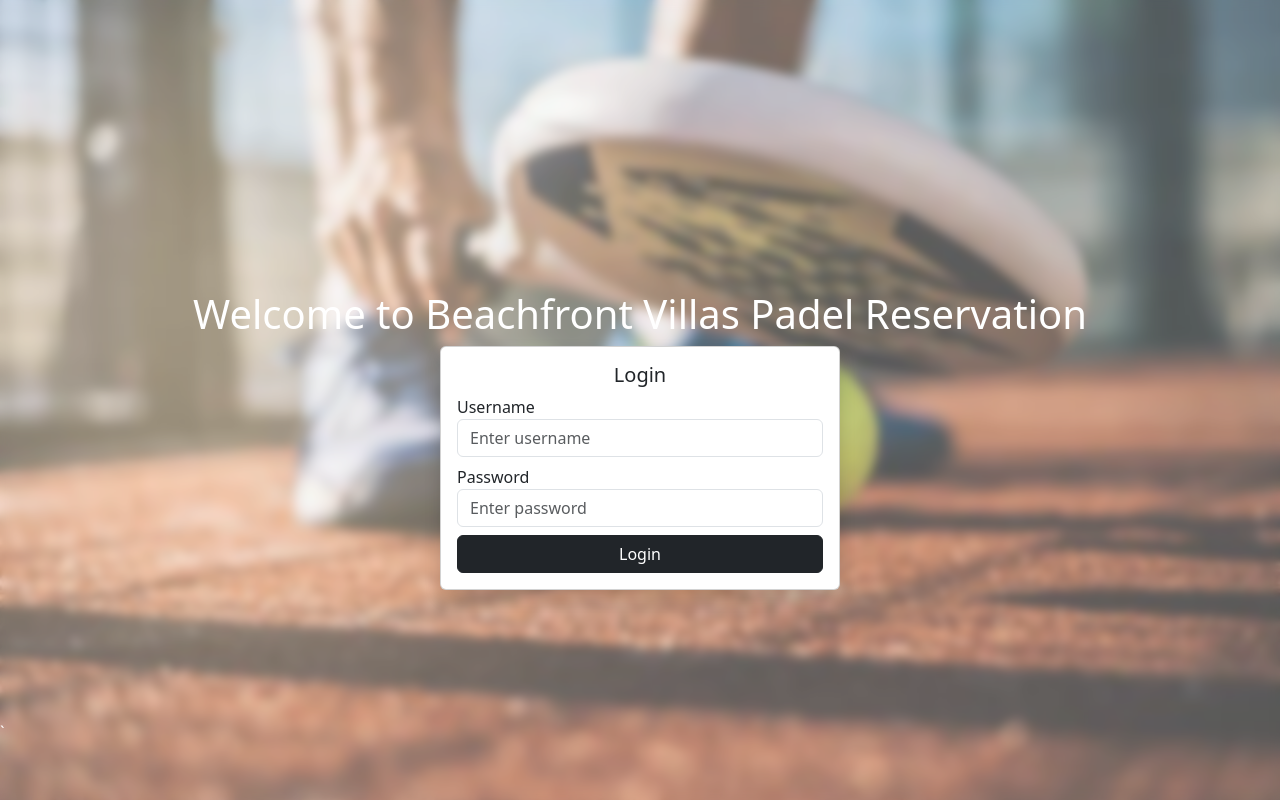
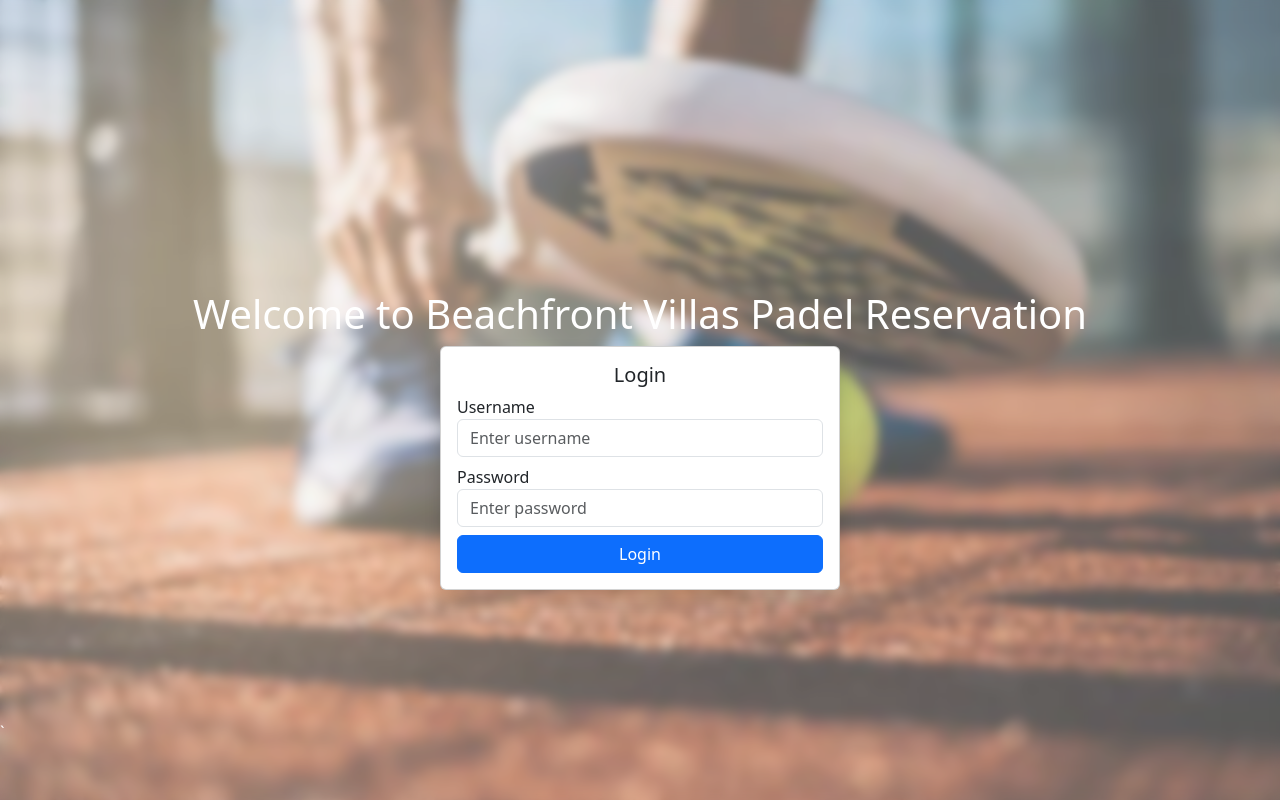
Before and after one commit to nabilhesham/beachfront_villas_padel_reservation, a Django app: page /login/ in a window 1280 px wide. Run offline with Django 5.2, Linux system fonts and the light colour scheme; parts of the project's set-up code (start-up, migrations or seed data) failed here and were passed over; some libraries are stand-ins or nearby versions.

Commit message:
update UI/UX from Buttons

```diff
--- a/home/static/js/user_profile.js
+++ b/home/static/js/user_profile.js
@@ -32,9 +32,7 @@ document.addEventListener('DOMContentLoaded', function () {
                             row.innerHTML = `
                                 <td>${subUser.username}</td>
                                 <td>
-                                    <button class="btn btn-danger btn-sm delete-sub-user" data-id="${subUser.id}">
-                                        Delete
-                                    </button>
+                                    <button class="btn btn-danger btn-sm delete-sub-user" data-id="${subUser.id}">Click to Delete User</button>
                                 </td>
                             `;
                             subUsersTable.querySelector('tbody').appendChild(row);
--- a/home/templates/auth/login.html
+++ b/home/templates/auth/login.html
@@ -38,7 +38,7 @@
                         {% endif %}
 
                     </div>
-                    <button type="submit" class="btn btn-primary btn-dark" style="width: 100%" >Login</button>
+                    <button type="submit" class="btn btn-primary" style="width: 100%" >Login</button>
                 </form>
 
             </div>
--- a/home/templates/user_profile.html
+++ b/home/templates/user_profile.html
@@ -59,16 +59,17 @@
                                     </div>
                                 </div>
                                 <!-- Sub Users Table -->
+                                <div class="table-responsive">
                                     <table id="sub-users-table" class="table">
                                         <thead>
                                             <tr>
-{#                                            <th>ID</th>#}
                                                 <th>Username</th>
                                                 <th>Actions</th>
                                             </tr>
                                         </thead>
                                         <tbody></tbody>
                                     </table>
+                                </div>
                             </div>
 
                             <!-- Add Sub-User Form -->
@@ -83,7 +84,7 @@
                                         </div>
                                       <div class="form-text" id="basic-addon4">Sub User username will be "(username)_(sub-user-username)".</div>
                                     </div>
-                                    <button type="submit" class="btn btn-dark">Add Sub-User</button>
+                                    <button type="submit" class="btn btn-primary">Click to Add Sub-User</button>
                                 </form>
                             </div>
                         {% endif %}
```
Also changed, not shown: home/templates/calendar.html (+4 -3 lines). Lines whose indentation alone changed are shown as unchanged.
